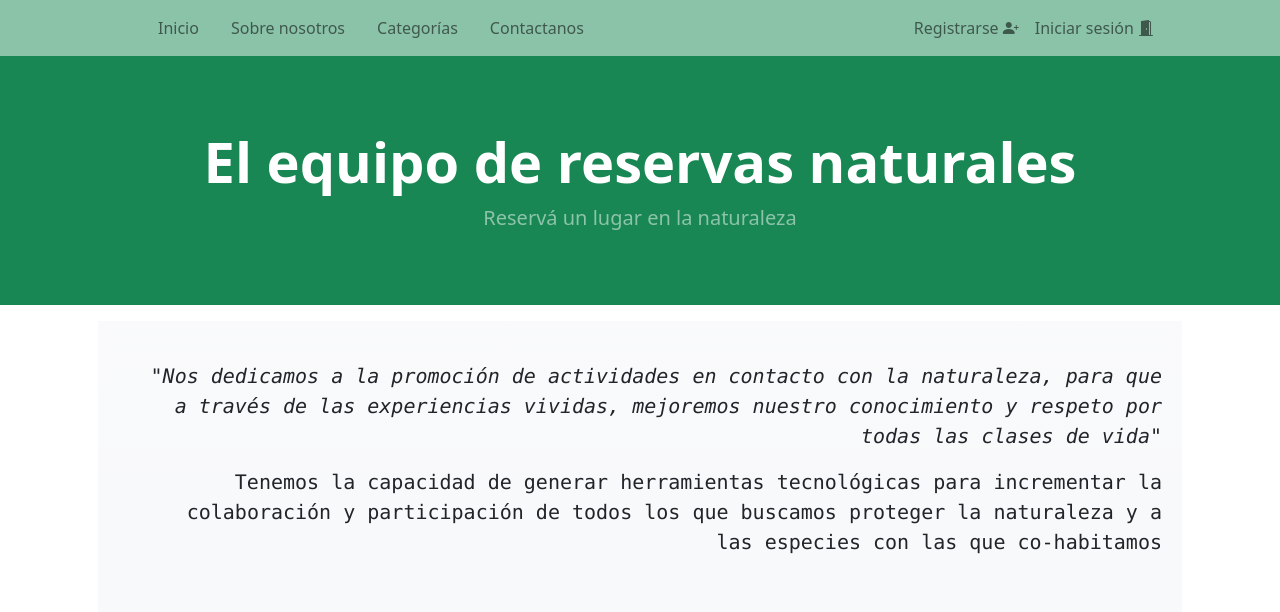
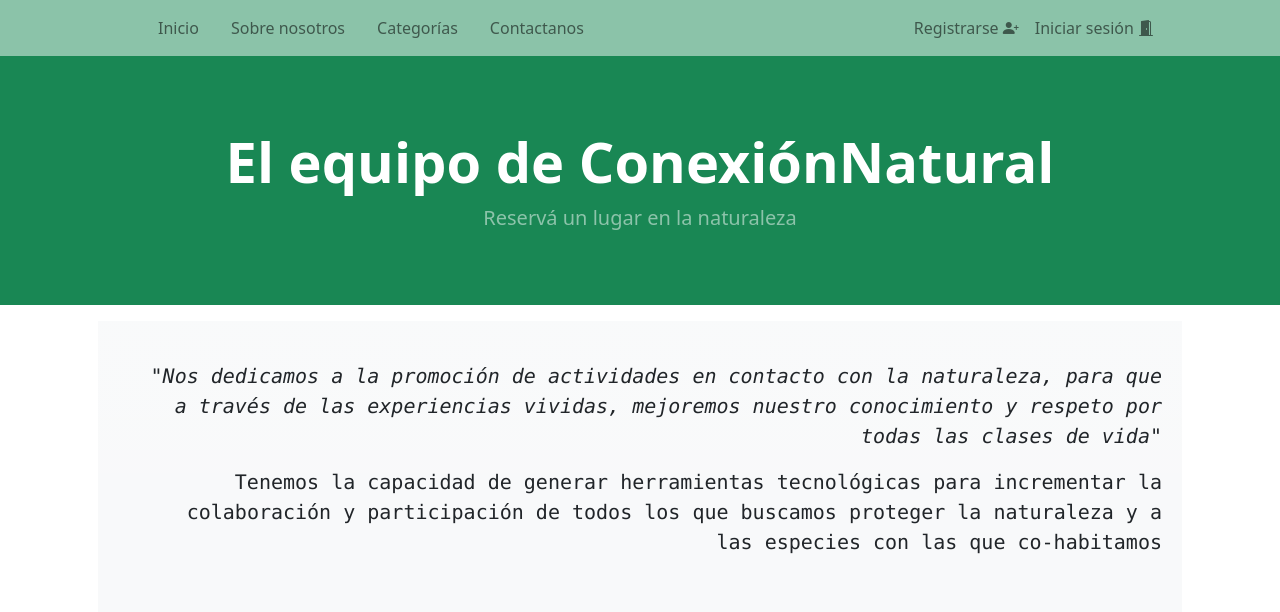
Before and after one commit to JulianMaverick/Reserva_PRUEBA1, a Django app: page /aboutus/ in a window 1280 px wide. Shown: the top 612 px of the page. Run offline with Django 3.2, Linux system fonts and the light colour scheme; some libraries are stand-ins or nearby versions.

Commit message:
titulo nuevo

```diff
--- a/templates/publica/aboutus.html
+++ b/templates/publica/aboutus.html
@@ -1,6 +1,6 @@
 {%extends '../publica/index.html'%} {% load static %} {% block title %} Sobre
 nosotros - {{ block.super }} {% endblock title%} {% block page_title %} El
-equipo de reservas naturales {% endblock %} {% block video %} {% endblock %}
+equipo de ConexiónNatural{% endblock %} {% block video %} {% endblock %}
 {%block content %}
 <div class="container">
   <div class="row bg-light bg-gradient m-3 p-4">
--- a/templates/publica/index.html
+++ b/templates/publica/index.html
@@ -127,7 +127,7 @@
     <header class="bg-success py-4">
       <div class="container px-4 px-lg-5 my-5">
         <div class="text-center text-white">
-          <h1 class="display-4 fw-bolder">{% block page_title %}Reservas Naturales Privadas{% endblock %}</h1>
+          <h1 class="display-4 fw-bolder">{% block page_title %}ConexiónNatural{% endblock %}</h1>
           <p class="lead fw-normal text-white-50 mb-0">
             Reservá un lugar en la naturaleza
           </p>
```
